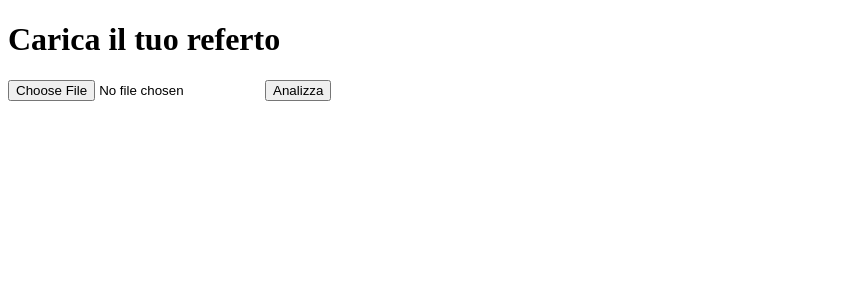
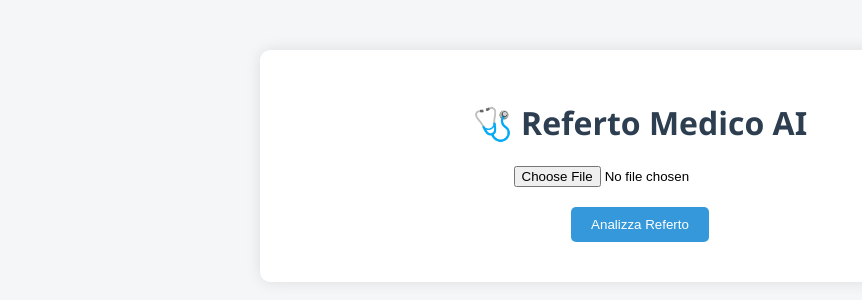
Before and after one commit to momomedicagent-png/referto-app, a Flask app: page / in a window 1280 px wide. Shown: the top 300 px of the page, without its empty margins (0-862 px from the left). Run offline with Flask 3, Linux system fonts and the light colour scheme.

Commit message:
Interfaccia HTML migliorata

```diff
--- a/templates/index.html
+++ b/templates/index.html
@@ -2,13 +2,99 @@
 <html lang="it">
 <head>
     <meta charset="UTF-8">
-    <title>Analisi Referto Medico</title>
+    <title>Referto Medico AI</title>
+    <style>
+        body {
+            font-family: 'Segoe UI', sans-serif;
+            background-color: #f4f6f8;
+            margin: 0;
+            padding: 0;
+        }
+        .container {
+            max-width: 700px;
+            margin: 50px auto;
+            background-color: #ffffff;
+            padding: 30px;
+            border-radius: 10px;
+            box-shadow: 0 0 15px rgba(0,0,0,0.1);
+        }
+        h1 {
+            text-align: center;
+            color: #2c3e50;
+        }
+        input[type="file"] {
+            display: block;
+            margin: 20px auto;
+        }
+        button {
+            display: block;
+            margin: 10px auto;
+            padding: 10px 20px;
+            background-color: #3498db;
+            color: white;
+            border: none;
+            border-radius: 5px;
+            cursor: pointer;
+        }
+        button:hover {
+            background-color: #2980b9;
+        }
+        #result {
+            margin-top: 30px;
+        }
+        .section {
+            margin-bottom: 20px;
+        }
+        .section h2 {
+            color: #34495e;
+        }
+        .section pre {
+            background-color: #ecf0f1;
+            padding: 15px;
+            border-radius: 5px;
+            white-space: pre-wrap;
+        }
+    </style>
 </head>
 <body>
-    <h1>Carica il tuo referto</h1>
-    <form action="/upload" method="post" enctype="multipart/form-data">
-        <input type="file" name="file" required>
-        <button type="submit">Analizza</button>
-    </form>
+    <div class="container">
+        <h1>🩺 Referto Medico AI</h1>
+        <form id="uploadForm" enctype="multipart/form-data">
+            <input type="file" name="file" required>
+            <button type="submit">Analizza Referto</button>
+        </form>
+
+        <div id="result" style="display:none;">
+            <div class="section">
+                <h2>Riassunto Semplificato</h2>
+                <pre id="summaryText"></pre>
+            </div>
+            <div class="section">
+                <h2>Testo Integrale</h2>
+                <pre id="fullText"></pre>
+            </div>
+            <button onclick="window.location.href='/download-summary'">📥 Scarica Documento Word</button>
+        </div>
+    </div>
+
+    <script>
+        const form = document.getElementById('uploadForm');
+        form.addEventListener('submit', async (e) => {
+            e.preventDefault();
+            const formData = new FormData(form);
+            const response = await fetch('/upload', {
+                method: 'POST',
+                body: formData
+            });
+            const data = await response.json();
+            if (data.summary) {
+                document.getElementById('summaryText').textContent = data.summary;
+                document.getElementById('fullText').textContent = data.full_text;
+                document.getElementById('result').style.display = 'block';
+            } else {
+                alert('Errore: ' + data.error);
+            }
+        });
+    </script>
 </body>
 </html>
```
